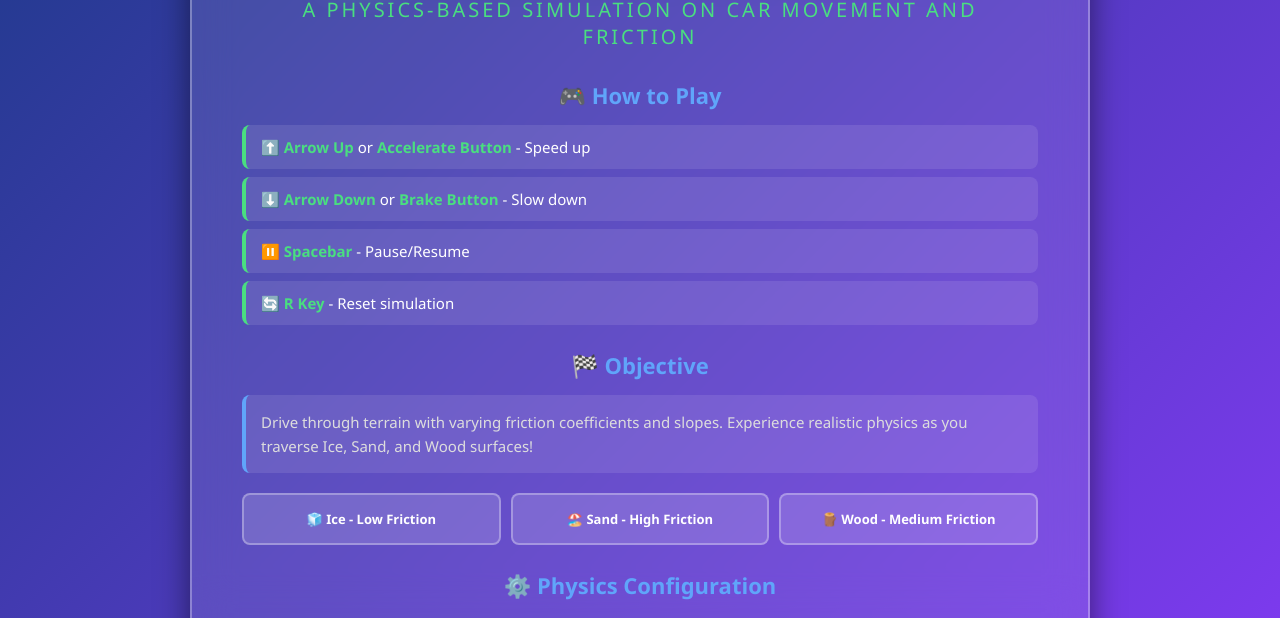
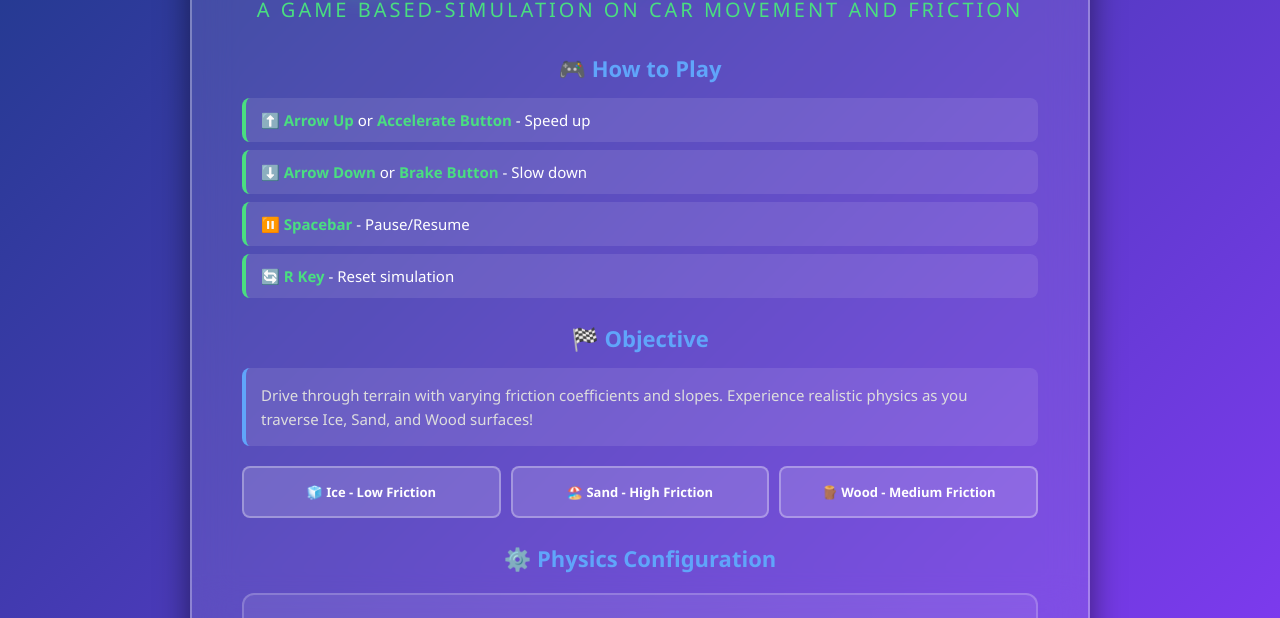
Before and after one commit to ichiwoo/Surface-Matters-A-Game-Based-Simulation-on-Car-Movement-and-Friction, a plain HTML site: page index.html in a window 1280 px wide. Shown: the part 182-800 px from the top of the page. Drawn offline with Linux system fonts and the light colour scheme; animation ran at ten frames a second.

Commit message:
change name

```diff
--- a/index.html
+++ b/index.html
@@ -11,7 +11,7 @@
       <div id="mainMenu" class="screen">
           <div class="menu-container">
             <h1 class="game-title">🏎️ SURFACE MATTERS</h1>
-            <p class="game-subtitle">A PHysics-Based Simulation on Car Movement and Friction</p>
+            <p class="game-subtitle">A Game Based-Simulation on Car Movement and Friction</p>
 
         <div class="menu-content">
             <h2>🎮 How to Play</h2>
```
